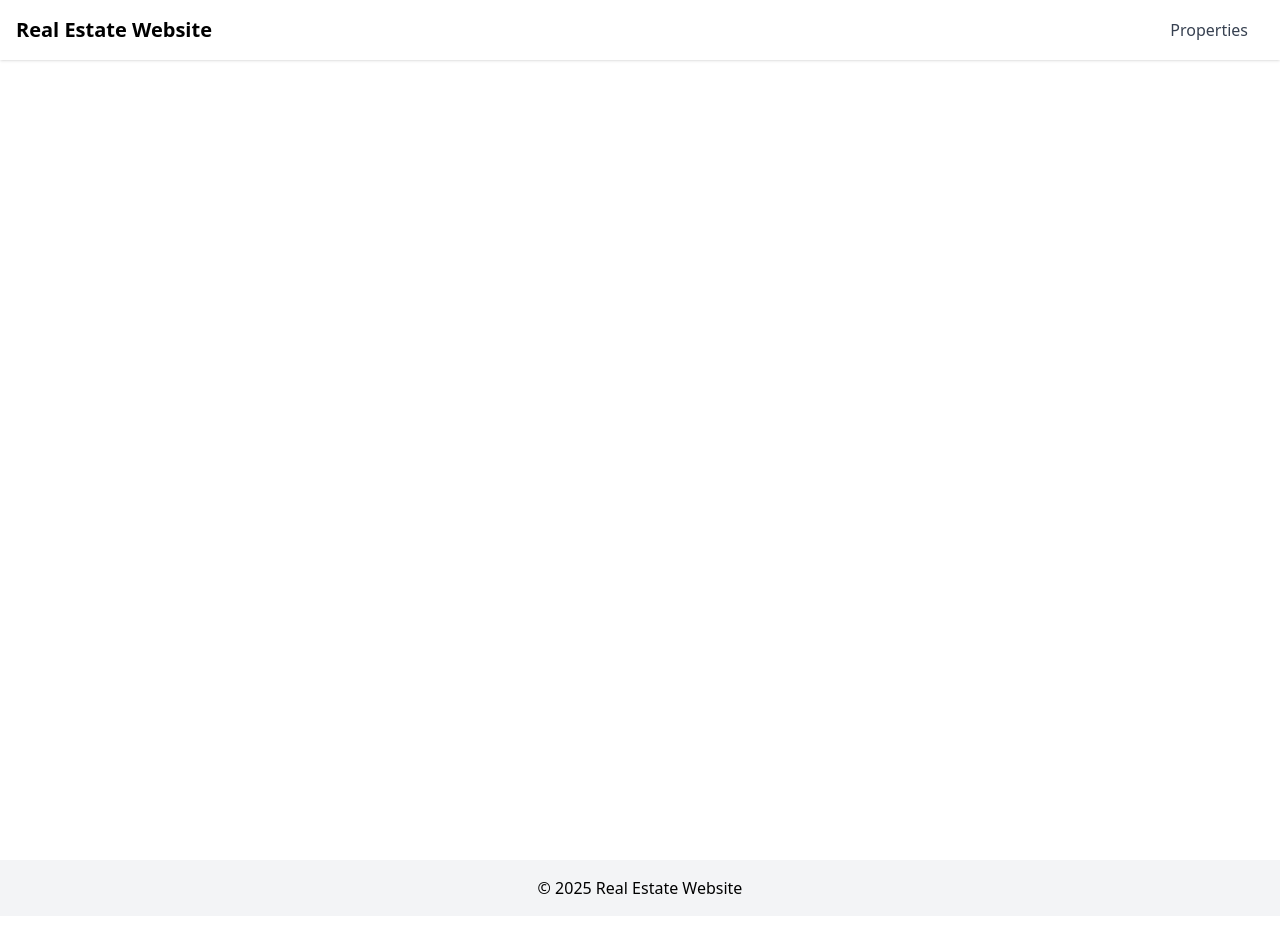
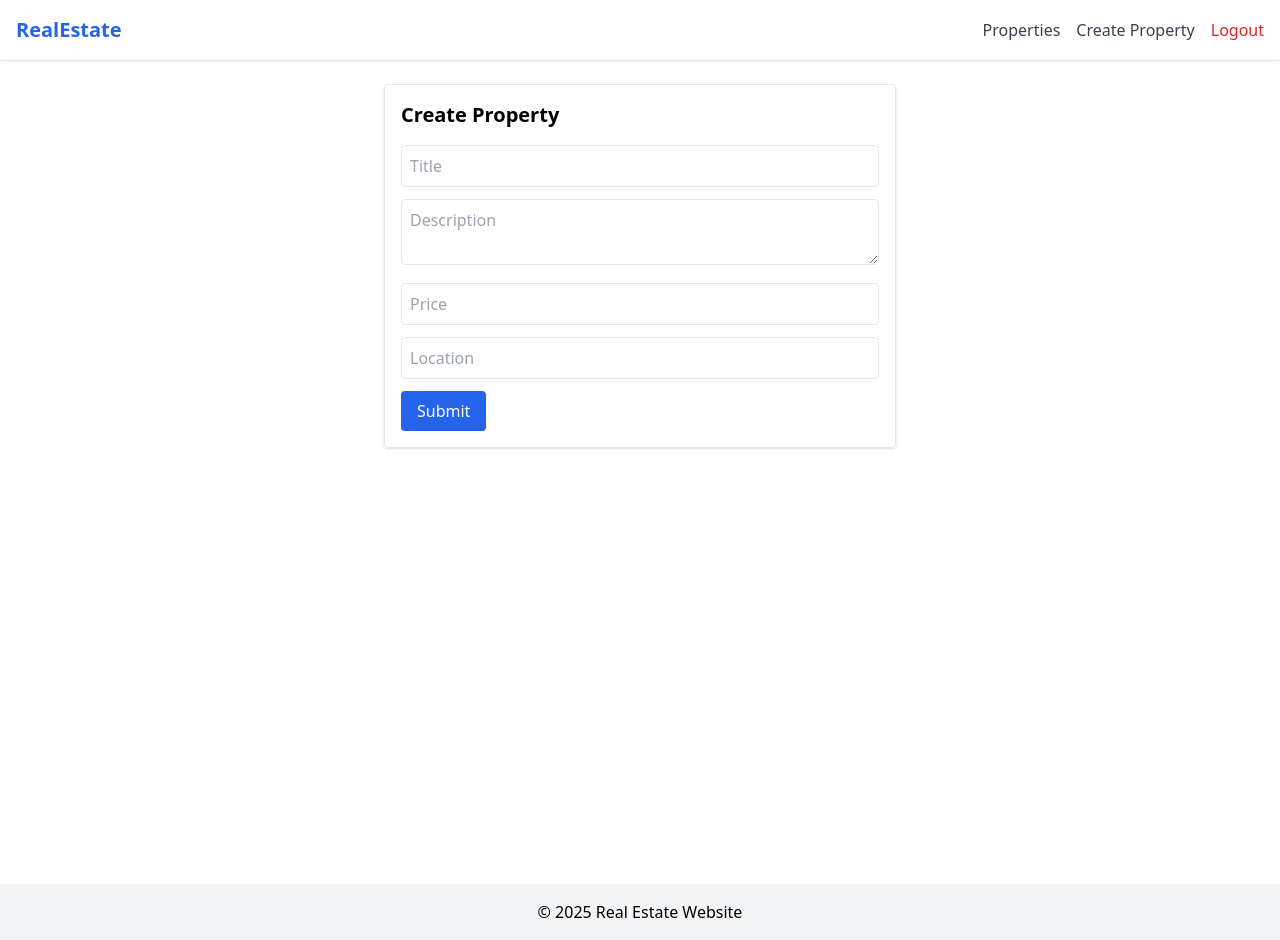
Before and after one commit to raheel-zp/real-estate-app-frontend, a React (Vite) app: page /create-property in a window 1280 px wide. Before the commit the page ends 916 px from the top, so only its background shows below. Built offline with nearby package versions, Linux system fonts and the light colour scheme; sample sign-in values are in the browser's storage.

Commit message:
login and register added

```diff
--- a/src/App.jsx
+++ b/src/App.jsx
@@ -1,29 +1,60 @@
-import { BrowserRouter, Routes, Route, Link } from 'react-router-dom';
-import Home from './pages/Home';
-import Properties from './pages/Properties';
-import PropertyDetail from './pages/PropertyDetail';
+import { BrowserRouter, Routes, Route, Link } from "react-router-dom";
+import Home from "./pages/Home";
+import Properties from "./pages/Properties";
+import PropertyDetail from "./pages/PropertyDetail";
+import ProtectedRoute from "./components/ProtectedRoute";
+import CreateProperty from "./pages/CreateProperty";
+import Login from "./pages/Login";
+import Register from "./pages/Register";
+import Header from "./components/Header";
 
 export default function App() {
   return (
     <BrowserRouter>
-      <header className="bg-white shadow">
-        <div className="container mx-auto p-4 flex justify-between items-center">
-          <Link to="/" className="text-xl font-bold">Real Estate Website</Link>
-          <nav>
-            <Link to="/properties" className="mr-4 text-gray-700">Properties</Link>
-          </nav>
-        </div>
-      </header>
+      <Header />
 
       <main className="min-h-screen">
         <Routes>
-          <Route path="/" element={<Home />} />
-          <Route path="/properties" element={<Properties />} />
-          <Route path="/property/:id" element={<PropertyDetail />} />
+          <Route
+            path="/create-property"
+            element={
+              <ProtectedRoute>
+                <CreateProperty />
+              </ProtectedRoute>
+            }
+          />
+          <Route path="/login" element={<Login />} />
+          <Route path="/register" element={<Register />} />
+          <Route
+            path="/"
+            element={
+              <ProtectedRoute>
+                <Home />
+              </ProtectedRoute>
+            }
+          />
+          <Route
+            path="/properties"
+            element={
+              <ProtectedRoute>
+                <Properties />
+              </ProtectedRoute>
+            }
+          />
+          <Route
+            path="/property/:id"
+            element={
+              <ProtectedRoute>
+                <PropertyDetail />
+              </ProtectedRoute>
+            }
+          />
         </Routes>
       </main>
 
-      <footer className="bg-gray-100 text-center p-4">© {new Date().getFullYear()} Real Estate Website</footer>
+      <footer className="bg-gray-100 text-center p-4">
+        © {new Date().getFullYear()} Real Estate Website
+      </footer>
     </BrowserRouter>
   );
 }
--- /dev/null
+++ b/src/api/index.js
@@ -0,0 +1,18 @@
+import axios from "axios";
+
+const API = axios.create({
+  baseURL: import.meta.env.VITE_API_URL,
+});
+
+API.interceptors.request.use((config) => {
+  const auth = localStorage.getItem("auth");
+  if (auth) {
+    try {
+      const { token } = JSON.parse(auth);
+      config.headers.Authorization = `Bearer ${token}`;
+    } catch (e) {}
+  }
+  return config;
+});
+
+export default API;
--- a/src/api/properties.js
+++ b/src/api/properties.js
@@ -1,7 +1,3 @@
-import axios from "axios";
-const API = axios.create({
-  baseURL: import.meta.env.VITE_API_URL,
-});
-
+import API from "./index";
 export const fetchProperties = (params) => API.get("/properties", { params });
 export const fetchProperty = (id) => API.get(`/properties/${id}`);
--- /dev/null
+++ b/src/components/Header.jsx
@@ -0,0 +1,44 @@
+import { Link } from "react-router-dom";
+import { useContext } from "react";
+import { AuthContext } from "../context/AuthContext";
+
+export default function Header() {
+  const { auth, logout } = useContext(AuthContext);
+
+  return (
+    <header className="bg-white shadow p-4 flex justify-between items-center">
+      <Link to="/" className="text-xl font-bold text-blue-600">
+        RealEstate
+      </Link>
+
+      <nav className="flex space-x-4">
+        {!auth ? (
+          <>
+            <Link to="/login" className="text-gray-700">
+              Login
+            </Link>
+            <Link to="/register" className="text-gray-700">
+              Register
+            </Link>
+          </>
+        ) : (
+          <>
+            <Link to="/properties" className="text-gray-700">
+              Properties
+            </Link>
+
+            {auth.user.role === "admin" && (
+              <Link to="/create-property" className="text-gray-700">
+                Create Property
+              </Link>
+            )}
+
+            <button onClick={logout} className="text-red-600">
+              Logout
+            </button>
+          </>
+        )}
+      </nav>
+    </header>
+  );
+}
--- /dev/null
+++ b/src/components/ProtectedRoute.jsx
@@ -0,0 +1,11 @@
+import { useContext } from "react";
+import { Navigate } from "react-router-dom";
+import { AuthContext } from "../context/AuthContext";
+
+export default function ProtectedRoute({ children }) {
+  const { auth, loading } = useContext(AuthContext);
+  if (loading) return <div>Loading...</div>;
+
+  if (!auth || !auth.token) return <Navigate to="/login" replace />;
+  return children;
+}
--- /dev/null
+++ b/src/context/AuthContext.jsx
@@ -0,0 +1,34 @@
+import { createContext, useState, useEffect, useContext } from "react";
+
+export const AuthContext = createContext();
+
+export const AuthProvider = ({ children }) => {
+  const [auth, setAuth] = useState(null);
+  const [loading, setLoading] = useState(true);
+
+  useEffect(() => {
+    const storedAuth = localStorage.getItem("auth");
+    if (storedAuth) {
+      setAuth(JSON.parse(storedAuth));
+    }
+    setLoading(false);
+  }, []);
+
+  const login = (userData, token) => {
+    const authData = { user: userData, token };
+    setAuth(authData);
+    localStorage.setItem("auth", JSON.stringify(authData));
+  };
+
+  const logout = () => {
+    setAuth(null);
+    localStorage.removeItem("auth");
+  };
+
+  return (
+    <AuthContext.Provider value={{ auth, login, logout, loading }}>
+      {children}
+    </AuthContext.Provider>
+  );
+};
+export const useAuth = () => useContext(AuthContext);
--- a/src/main.jsx
+++ b/src/main.jsx
@@ -2,9 +2,12 @@ import React from "react";
 import ReactDOM from "react-dom/client";
 import App from "./App";
 import "./index.css";
+import { AuthProvider } from "./context/AuthContext";
 
 ReactDOM.createRoot(document.getElementById("root")).render(
   <React.StrictMode>
-    <App />
+     <AuthProvider>
+      <App />
+    </AuthProvider>
   </React.StrictMode>
 );
--- /dev/null
+++ b/src/pages/CreateProperty.jsx
@@ -0,0 +1,65 @@
+import { useState } from "react";
+
+export default function CreateProperty() {
+  const [form, setForm] = useState({
+    title: "",
+    description: "",
+    price: "",
+    location: "",
+  });
+
+  const handleChange = (e) => {
+    setForm({ ...form, [e.target.name]: e.target.value });
+  };
+
+  const handleSubmit = (e) => {
+    e.preventDefault();
+    console.log("Property Created:", form);
+    // later you will POST to backend here
+  };
+
+  return (
+    <div className="max-w-lg mx-auto mt-6 p-4 border rounded shadow">
+      <h2 className="text-xl font-semibold mb-4">Create Property</h2>
+      <form onSubmit={handleSubmit} className="space-y-3">
+        <input
+          type="text"
+          name="title"
+          placeholder="Title"
+          value={form.title}
+          onChange={handleChange}
+          className="w-full border p-2 rounded"
+        />
+        <textarea
+          name="description"
+          placeholder="Description"
+          value={form.description}
+          onChange={handleChange}
+          className="w-full border p-2 rounded"
+        />
+        <input
+          type="number"
+          name="price"
+          placeholder="Price"
+          value={form.price}
+          onChange={handleChange}
+          className="w-full border p-2 rounded"
+        />
+        <input
+          type="text"
+          name="location"
+          placeholder="Location"
+          value={form.location}
+          onChange={handleChange}
+          className="w-full border p-2 rounded"
+        />
+        <button
+          type="submit"
+          className="bg-blue-600 text-white px-4 py-2 rounded"
+        >
+          Submit
+        </button>
+      </form>
+    </div>
+  );
+}
--- /dev/null
+++ b/src/pages/Login.jsx
@@ -0,0 +1,32 @@
+import { useState, useContext } from "react";
+import API from "../api";
+import { AuthContext } from "../context/AuthContext";
+import { useNavigate } from "react-router-dom";
+
+export default function Login() {
+  const [email, setEmail] = useState("");
+  const [password, setPassword] = useState("");
+  const { login } = useContext(AuthContext);
+  const navigate = useNavigate();
+
+  const submit = async (e) => {
+    e.preventDefault();
+    try {
+      const res = await API.post("/auth/login", { email, password });
+      login(res.data.user, res.data.token);
+      navigate("/");
+    } catch (err) {
+      console.error(err);
+      alert(err.response?.data?.message || "Login failed");
+    }
+  };
+
+  return (
+    <form onSubmit={submit} className="max-w-md mx-auto p-6">
+      <h2 className="text-xl mb-4">Login</h2>
+      <input value={email} onChange={e => setEmail(e.target.value)} placeholder="Email" className="w-full mb-2 p-2 border" />
+      <input value={password} onChange={e => setPassword(e.target.value)} type="password" placeholder="Password" className="w-full mb-2 p-2 border" />
+      <button className="bg-blue-600 text-white px-4 py-2 rounded">Login</button>
+    </form>
+  );
+}
--- /dev/null
+++ b/src/pages/Register.jsx
@@ -0,0 +1,34 @@
+import { useState, useContext } from "react";
+import API from "../api";
+import { AuthContext } from "../context/AuthContext";
+import { useNavigate } from "react-router-dom";
+
+export default function Register() {
+  const [name, setName] = useState("");
+  const [email, setEmail] = useState("");
+  const [password, setPassword] = useState("");
+  const { login } = useContext(AuthContext);
+  const navigate = useNavigate();
+
+  const submit = async (e) => {
+    e.preventDefault();
+    try {
+      const res = await API.post("/auth/register", { name, email, password });
+      login(res.data.user, res.data.token);
+      navigate("/");
+    } catch (err) {
+      console.error(err);
+      alert(err.response?.data?.message || "Registration failed");
+    }
+  };
+
+  return (
+    <form onSubmit={submit} className="max-w-md mx-auto p-6">
+      <h2 className="text-xl mb-4">Register</h2>
+      <input value={name} onChange={e=>setName(e.target.value)} placeholder="Name" className="w-full mb-2 p-2 border" />
+      <input value={email} onChange={e=>setEmail(e.target.value)} placeholder="Email" className="w-full mb-2 p-2 border" />
+      <input value={password} onChange={e=>setPassword(e.target.value)} type="password" placeholder="Password" className="w-full mb-2 p-2 border" />
+      <button className="bg-green-600 text-white px-4 py-2 rounded">Register</button>
+    </form>
+  );
+}
```
Also changed, not shown: src/pages/Properties.jsx (+58 -8 lines), public/house.png (added).
